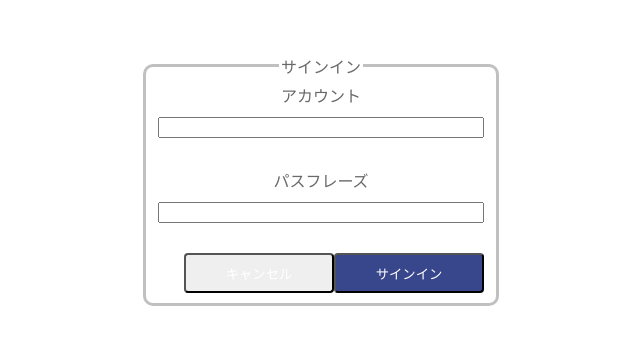
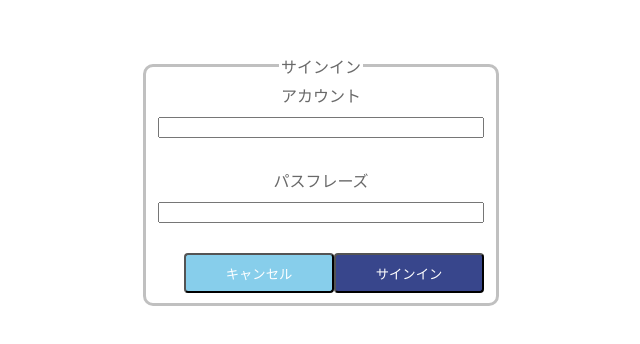
Before and after one commit to YTommy109/rekeel, a React (Create React App) app: page / in a window 1280 px wide. Shown: the part 220-564 px from the top of the page, without its empty margins (319-959 px from the left). Built offline with nearby package versions, Linux system fonts and the light colour scheme.

Commit message:
style: storybook で knobs を使うようにした。

```diff
--- a/src/l1_atoms/button.js
+++ b/src/l1_atoms/button.js
@@ -23,6 +23,7 @@ ButtonPure.propTypes = {
 }
 
 const color = {
+  normal:   'skyblue',
   primary:  '#38468C',
   danger:   'red'
 }
@@ -34,7 +35,7 @@ const size = {
 }
 const width = sz => sz ? size[sz].width : size['md'].width
 const height = sz => sz ? size[sz].height : size['md'].height
-const bgColor = st => st ? color[st] : color['primary']
+const bgColor = st => st ? color[st] : color['skyblue']
 
 const Button = styled(ButtonPure)`
   width:              ${props => width(props.size)};
```
Also changed, not shown: 1 other file (tests, documents, lock files or other folders).
